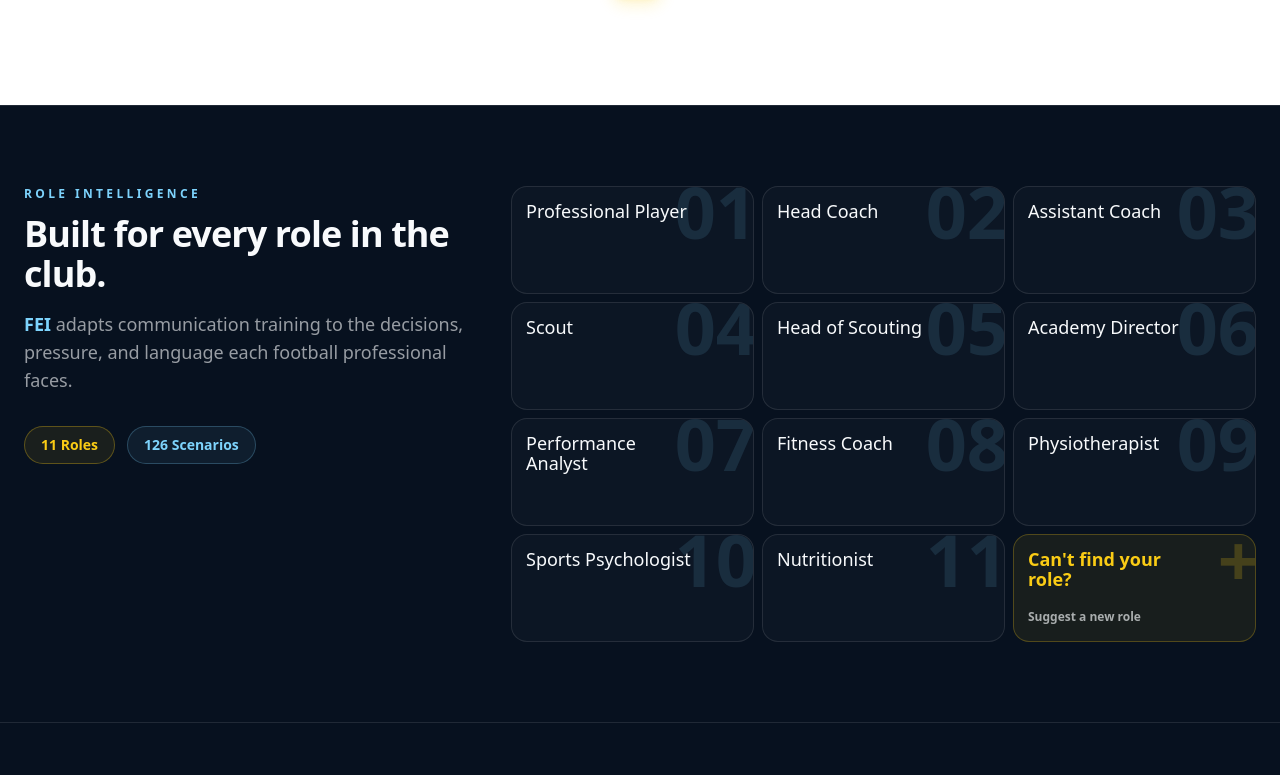
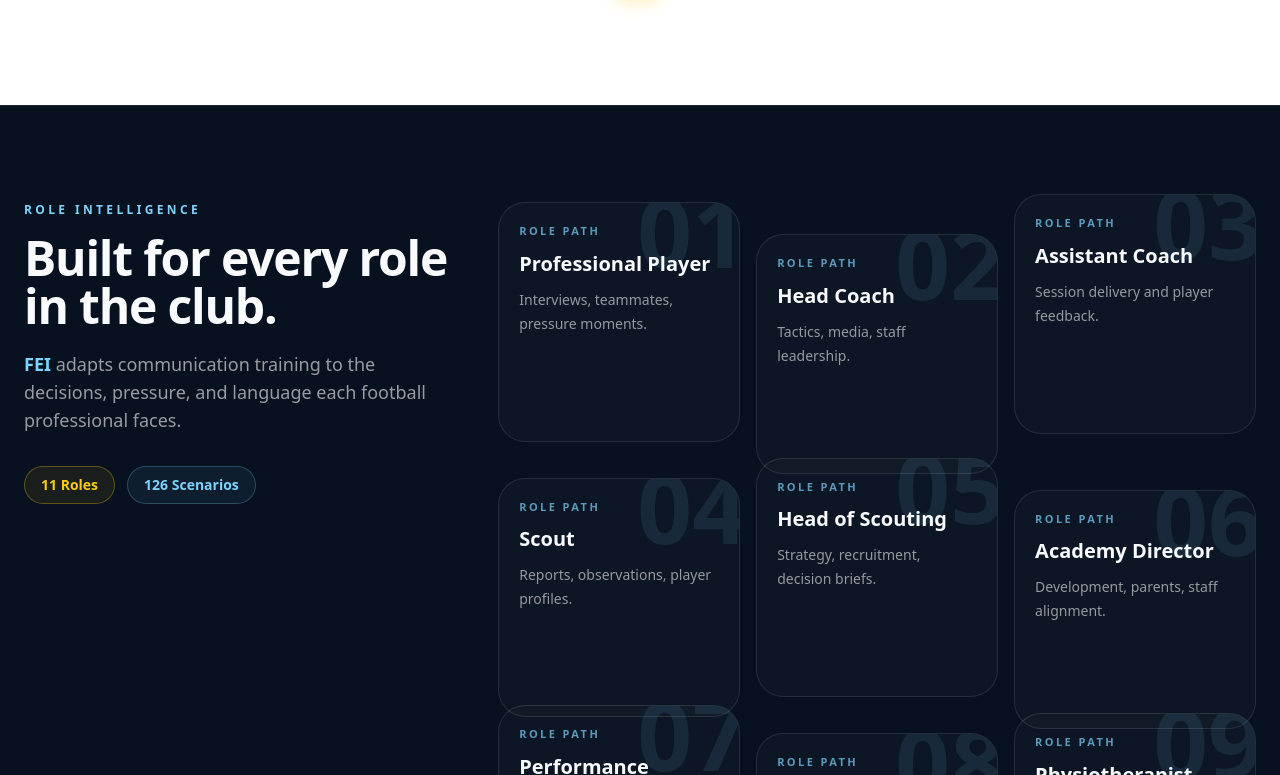
Before and after one commit to feifootball/fei-platform, a Next.js app: page / in a window 1280 px wide. Shown: the part 1425-2200 px from the top of the page. Built offline with nearby package versions, Linux system fonts and the light colour scheme.

Commit message:
Add interactive role pathways

```diff
--- a/app/page.tsx
+++ b/app/page.tsx
@@ -282,20 +282,30 @@
         </div>
       </section>
 
-      <section id="roles" className="scroll-mt-28 border-t border-fei-text/10 px-6 py-16 sm:py-20">
-        <div className="mx-auto max-w-7xl">
-          <div className="grid gap-10 lg:grid-cols-[0.75fr_1.25fr] lg:items-start">
-            <div>
-              <p className="mb-3 text-xs font-bold uppercase tracking-[0.28em] text-fei-sky">
+      <section id="roles" className="scroll-mt-28 border-t border-fei-text/10 px-6 py-20 sm:py-24">
+        <div className="mx-auto max-w-[1500px]">
+          <div className="grid gap-12 lg:grid-cols-[0.72fr_1.28fr] lg:items-start">
+            <div className="lg:sticky lg:top-28">
+              <p className="mb-4 text-xs font-black uppercase tracking-[0.28em] text-fei-sky">
                 Role Intelligence
               </p>
 
-              <h2 className="text-3xl font-black tracking-tight text-fei-text sm:text-4xl">
-                Built for every role in the club.
+              <h2 className="text-4xl font-black tracking-tight text-fei-text sm:text-5xl">
+                {lang === 'en' ? 'Built for every role in the club.' : 'Diseñado para cada rol del club.'}
               </h2>
 
-              <p className="mt-4 max-w-xl text-base leading-7 text-fei-text/60 sm:text-lg">
-                <span className="font-semibold text-fei-sky">FEI</span> adapts communication training to the decisions, pressure, and language each football professional faces.
+              <p className="mt-5 max-w-xl text-base leading-7 text-fei-text/60 sm:text-lg">
+                {lang === 'en' ? (
+                  <>
+                    <span className="font-semibold text-fei-sky">FEI</span> adapts communication training to the decisions,
+                    pressure, and language each football professional faces.
+                  </>
+                ) : (
+                  <>
+                    <span className="font-semibold text-fei-sky">FEI</span> adapta el entrenamiento de comunicación a las decisiones,
+                    presión y lenguaje que enfrenta cada profesional del fútbol.
+                  </>
+                )}
               </p>
 
               <div className="mt-8 flex flex-wrap gap-3">
@@ -306,67 +316,177 @@
                   126 Scenarios
                 </span>
               </div>
-
             </div>
 
-            <div className="grid gap-2 sm:grid-cols-2 lg:grid-cols-3">
+            <div className="grid gap-4 sm:grid-cols-2 xl:grid-cols-3">
               {[
-                { role: 'Professional Player', insight: 'Interviews, teammates, pressure moments.' },
-                { role: 'Head Coach', insight: 'Tactics, media, staff leadership.' },
-                { role: 'Assistant Coach', insight: 'Session delivery and player feedback.' },
-                { role: 'Scout', insight: 'Reports, observations, player profiles.' },
-                { role: 'Head of Scouting', insight: 'Strategy, recruitment, decision briefs.' },
-                { role: 'Academy Director', insight: 'Development, parents, staff alignment.' },
-                { role: 'Performance Analyst', insight: 'Data, clips, tactical communication.' },
-                { role: 'Fitness Coach', insight: 'Load, recovery, physical plans.' },
-                { role: 'Physiotherapist', insight: 'Injury updates and return-to-play.' },
-                { role: 'Sports Psychologist', insight: 'Confidence, pressure, mental routines.' },
-                { role: 'Nutritionist', insight: 'Meal plans, habits, performance fuel.' },
-              ].map((item, index) => (
-                <article
+                {
+                  role: 'Professional Player',
+                  esRole: 'Jugador profesional',
+                  insight: 'Interviews, teammates, pressure moments.',
+                  esInsight: 'Entrevistas, compañeros y momentos de presión.',
+                  detail: 'Communicate clearly on and off the pitch.',
+                  esDetail: 'Comunícate con claridad dentro y fuera del campo.',
+                },
+                {
+                  role: 'Head Coach',
+                  esRole: 'Entrenador principal',
+                  insight: 'Tactics, media, staff leadership.',
+                  esInsight: 'Táctica, medios y liderazgo del staff.',
+                  detail: 'Lead ideas, meetings, and match communication.',
+                  esDetail: 'Lidera ideas, reuniones y comunicación de partido.',
+                },
+                {
+                  role: 'Assistant Coach',
+                  esRole: 'Asistente técnico',
+                  insight: 'Session delivery and player feedback.',
+                  esInsight: 'Sesiones de entrenamiento y feedback a jugadores.',
+                  detail: 'Turn tactical plans into clear instructions.',
+                  esDetail: 'Convierte planes tácticos en instrucciones claras.',
+                },
+                {
+                  role: 'Scout',
+                  esRole: 'Scout',
+                  insight: 'Reports, observations, player profiles.',
+                  esInsight: 'Reportes, observaciones y perfiles de jugador.',
+                  detail: 'Describe talent with precision and confidence.',
+                  esDetail: 'Describe talento con precisión y confianza.',
+                },
+                {
+                  role: 'Head of Scouting',
+                  esRole: 'Jefe de scouting',
+                  insight: 'Strategy, recruitment, decision briefs.',
+                  esInsight: 'Estrategia, reclutamiento y reportes de decisión.',
+                  detail: 'Present recruitment insight at club level.',
+                  esDetail: 'Presenta insights de reclutamiento a nivel club.',
+                },
+                {
+                  role: 'Academy Director',
+                  esRole: 'Director de academia',
+                  insight: 'Development, parents, staff alignment.',
+                  esInsight: 'Desarrollo, familias y alineación del staff.',
+                  detail: 'Communicate vision across the academy pathway.',
+                  esDetail: 'Comunica visión en todo el proceso formativo.',
+                },
+                {
+                  role: 'Performance Analyst',
+                  esRole: 'Analista de rendimiento',
+                  insight: 'Data, clips, tactical communication.',
+                  esInsight: 'Datos, videos y comunicación táctica.',
+                  detail: 'Explain analysis in language staff can act on.',
+                  esDetail: 'Explica análisis en lenguaje accionable para el staff.',
+                },
+                {
+                  role: 'Fitness Coach',
+                  esRole: 'Preparador físico',
+                  insight: 'Load, recovery, physical plans.',
+                  esInsight: 'Carga, recuperación y planes físicos.',
+                  detail: 'Communicate physical work with professional clarity.',
+                  esDetail: 'Comunica el trabajo físico con claridad profesional.',
+                },
+                {
+                  role: 'Physiotherapist',
+                  esRole: 'Fisioterapeuta',
+                  insight: 'Injury updates and return-to-play.',
+                  esInsight: 'Lesiones y retorno al juego.',
+                  detail: 'Explain medical progress with precision.',
+                  esDetail: 'Explica progreso médico con precisión.',
+                },
+                {
+                  role: 'Sports Psychologist',
+                  esRole: 'Psicólogo deportivo',
+                  insight: 'Confidence, pressure, mental routines.',
+                  esInsight: 'Confianza, presión y rutinas mentales.',
+                  detail: 'Support performance through better communication.',
+                  esDetail: 'Acompaña el rendimiento con mejor comunicación.',
+                },
+                {
+                  role: 'Nutritionist',
+                  esRole: 'Nutricionista',
+                  insight: 'Meal plans, habits, performance fuel.',
+                  esInsight: 'Planes de alimentación, hábitos y rendimiento.',
+                  detail: 'Make nutrition guidance clear and practical.',
+                  esDetail: 'Haz que la guía nutricional sea clara y práctica.',
+                },
+              ].map((item, index) => {
+                const displayRole = lang === 'en' ? item.role : item.esRole;
+                const displayInsight = lang === 'en' ? item.insight : item.esInsight;
+                const displayDetail = lang === 'en' ? item.detail : item.esDetail;
+                const offsetClass =
+                  index % 4 === 1
+                    ? 'lg:translate-y-8'
+                    : index % 4 === 2
+                      ? 'lg:-translate-y-2'
+                      : index % 4 === 3
+                        ? 'lg:translate-y-5'
+                        : '';
+
+                return (
+                  <a
                     key={item.role}
-                  className="group relative min-h-[108px] overflow-hidden rounded-2xl border border-fei-text/10 bg-fei-text/[0.025] p-3.5 transition duration-300 hover:-translate-y-1 hover:border-fei-yellow/35 hover:bg-fei-yellow/[0.045] hover:shadow-[0_18px_55px_rgba(0,0,0,0.18)]"
+                    href={`/register?role=${encodeURIComponent(item.role)}`}
+                    className={`group relative min-h-[170px] overflow-hidden rounded-[1.7rem] border border-fei-text/10 bg-fei-text/[0.025] p-5 transition duration-500 hover:-translate-y-2 hover:border-fei-yellow/40 hover:bg-fei-yellow/[0.055] hover:shadow-[0_24px_70px_rgba(0,0,0,0.22)] ${offsetClass}`}
                   >
-                  <div className="pointer-events-none absolute -right-1 -top-3 text-6xl font-black leading-none text-fei-sky/[0.12] transition duration-300 group-hover:text-fei-yellow/[0.24] sm:text-7xl">
+                    <div className="pointer-events-none absolute -right-2 -top-5 text-7xl font-black leading-none text-fei-sky/[0.10] transition duration-500 group-hover:scale-110 group-hover:text-fei-yellow/[0.22] sm:text-8xl">
                       {String(index + 1).padStart(2, '0')}
                     </div>
 
-                  <div className="relative z-10 flex h-full flex-col justify-between">
-                    <h3 className="max-w-[11rem] text-base font-medium leading-5 text-fei-text sm:text-lg">
-                      {item.role}
+                    <div className="relative z-10 flex min-h-[130px] flex-col">
+                      <div>
+                        <p className="mb-3 text-[11px] font-black uppercase tracking-[0.22em] text-fei-sky/70 transition duration-300 group-hover:text-fei-yellow">
+                          {lang === 'en' ? 'Role path' : 'Ruta por rol'}
+                        </p>
+
+                        <h3 className="max-w-[12rem] text-xl font-black leading-6 text-fei-text transition duration-300 group-hover:text-fei-yellow">
+                          {displayRole}
                         </h3>
 
-                    <p className="mt-4 translate-y-2 text-xs leading-5 text-fei-text/0 transition duration-300 group-hover:translate-y-0 group-hover:text-fei-text/65">
-                      {item.insight}
+                        <p className="mt-3 text-sm leading-6 text-fei-text/58">
+                          {displayInsight}
                         </p>
                       </div>
-                </article>
-              ))}
+
+                      <div className="mt-auto translate-y-4 border-t border-fei-text/10 pt-4 opacity-0 transition duration-500 group-hover:translate-y-0 group-hover:opacity-100">
+                        <p className="text-xs leading-5 text-fei-text/65">
+                          {displayDetail}
+                        </p>
+                        <p className="mt-3 text-xs font-bold uppercase tracking-[0.18em] text-fei-yellow">
+                          {lang === 'en' ? 'Start diagnostic →' : 'Comenzar diagnóstico →'}
+                        </p>
+                      </div>
+                    </div>
+                  </a>
+                );
+              })}
 
               <a
                 href="/suggest-role"
-                className="group relative min-h-[108px] overflow-hidden rounded-2xl border border-fei-yellow/25 bg-fei-yellow/[0.07] p-3.5 transition duration-300 hover:-translate-y-1 hover:border-fei-yellow/45 hover:bg-fei-yellow/[0.12] hover:shadow-[0_18px_55px_rgba(0,0,0,0.18)]"
+                className="group relative min-h-[170px] overflow-hidden rounded-[1.7rem] border border-fei-yellow/25 bg-fei-yellow/[0.07] p-5 transition duration-500 hover:-translate-y-2 hover:border-fei-yellow/45 hover:bg-fei-yellow/[0.12] hover:shadow-[0_24px_70px_rgba(0,0,0,0.22)] lg:translate-y-3"
               >
-                <div className="pointer-events-none absolute -right-1 -top-3 text-6xl font-black leading-none text-fei-yellow/[0.20] transition duration-300 group-hover:text-fei-yellow/[0.30] sm:text-7xl">
+                <div className="pointer-events-none absolute -right-2 -top-6 text-8xl font-black leading-none text-fei-yellow/[0.20] transition duration-500 group-hover:scale-110 group-hover:text-fei-yellow/[0.32]">
                   +
                 </div>
 
-                <div className="relative z-10 flex h-full flex-col justify-between">
-                  <h3 className="max-w-[11rem] text-base font-semibold leading-5 text-fei-yellow sm:text-lg">
+                <div className="relative z-10 flex min-h-[130px] flex-col justify-between">
+                  <div>
+                    <p className="mb-3 text-[11px] font-black uppercase tracking-[0.22em] text-fei-yellow/80">
+                      {lang === 'en' ? 'Missing role' : 'Rol faltante'}
+                    </p>
+
+                    <h3 className="max-w-[12rem] text-xl font-black leading-6 text-fei-yellow">
                       {lang === 'en' ? "Can't find your role?" : '¿No encuentras tu rol?'}
                     </h3>
+                  </div>
 
-                  <p className="mt-4 text-xs font-semibold leading-5 text-fei-text/65 transition duration-300 group-hover:text-fei-yellow">
-                    {lang === 'en' ? 'Suggest a new role' : 'Sugiere un nuevo rol'}
+                  <p className="text-xs font-bold uppercase tracking-[0.18em] text-fei-text/70 transition duration-300 group-hover:text-fei-yellow">
+                    {lang === 'en' ? 'Suggest a new role →' : 'Sugiere un nuevo rol →'}
                   </p>
                 </div>
               </a>
             </div>
           </div>
         </div>
-      </section>
-
-      <section id="for-clubs" className="scroll-mt-32 border-t border-fei-text/10 px-6 py-20 sm:py-28">
+      </section>\n\n      <section id="for-clubs" className="scroll-mt-32 border-t border-fei-text/10 px-6 py-20 sm:py-28">
         <div className="mx-auto max-w-7xl">
           <div className="grid gap-12 lg:grid-cols-2 lg:items-center">
             <div>
```
Lines whose indentation alone changed are shown as unchanged.
